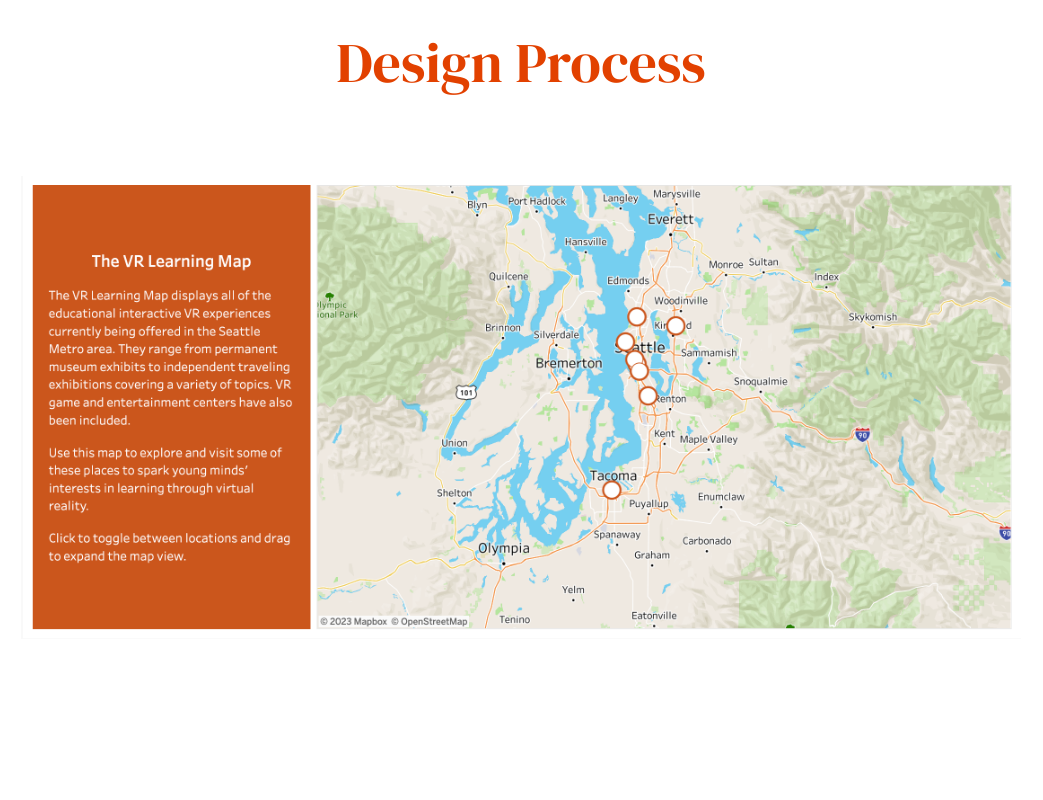
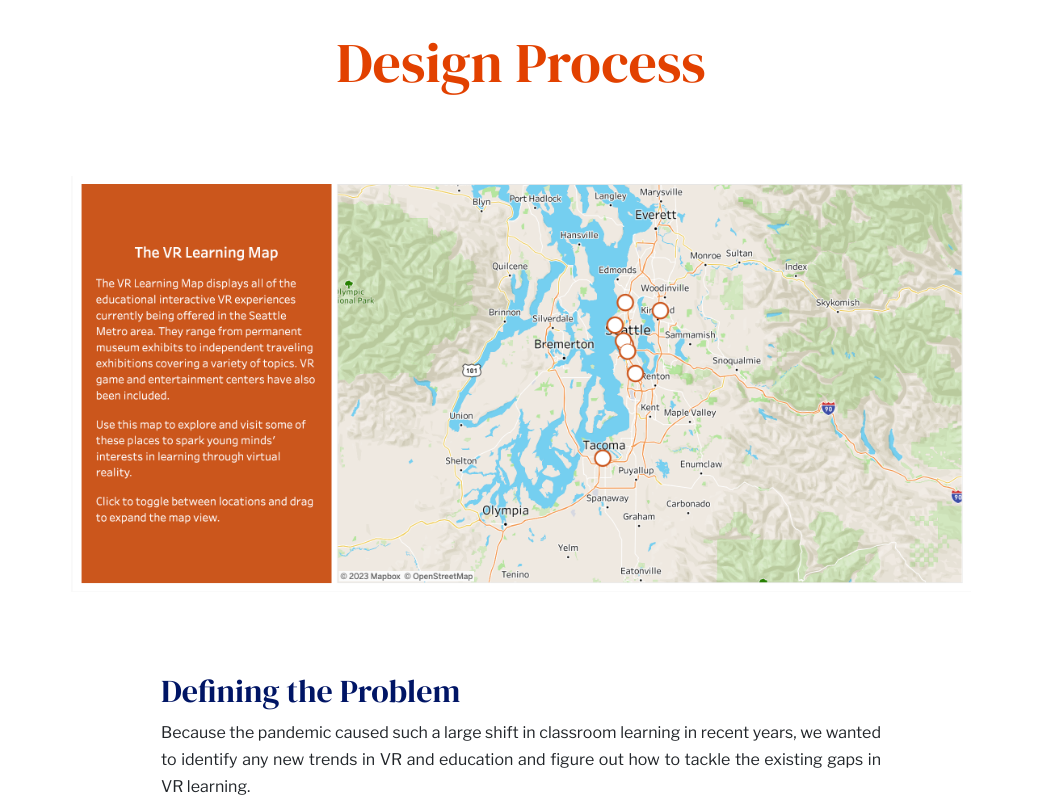
Before and after one commit to kvajjhula/kriti_portfolio, a React (Create React App) app: page /VRMap in a window 1280 px wide. Shown: the part 1292-2092 px from the top of the page, without its empty margins (119-1162 px from the left). Before the commit the page ends 1931 px from the top, so only its background shows below. Built offline with nearby package versions, Linux system fonts and the light colour scheme.

Commit message:
add defining the problem to vr and re-style context section playdate

```diff
--- a/src/components/PlayDate.js
+++ b/src/components/PlayDate.js
@@ -33,11 +33,8 @@ export function PlayDate(props) {
                             </MDBCol>
                             <MDBRow>
                                 <MDBCol className="group-members">
-                                    <h3>Group Members</h3>
-                                    <li>Kriti Vajjhula</li>
-                                    <li>Vega Jethani</li>
-                                    <li>Esha Bantwal</li>
-                                    <li>Sean Guevarra</li>
+                                    <h3>Team</h3>
+                                    Kriti Vajjhula, Vega Jethani, Esha Bantwal, Sean Guevarra
                                 </MDBCol>
                             </MDBRow>
                         </MDBRow>
--- a/src/components/VRMap.js
+++ b/src/components/VRMap.js
@@ -22,14 +22,14 @@ export function VRMap(props) {
                 <MDBCol md='8'>
                     <div className='pb-3'>
                         <h2>Context</h2>
-                        <p>The VR Learning Map was my primary project while working as an education technology intern at education research organization Foundry10 during the summer and fall of 2022. I worked on the edtech team which engaged in the research, programming and collaborative philanthropy across many different kinds of technologies used in education. I did research with VR hardware, software and emerging technologies like XR and adaptive learning. For this project, I worked primarily with educational VR.
-                            {/* The project goal was open ended towards the beginning and I was given a lot of creative freedom with the solutions and resources I could design.  */}
-                            Although I completed this project individually, I worked alongside another intern to do preliminary research into the problem space and identify what kind of products we wanted to design.</p>
+                        <p>The VR Learning Map was my primary project while working as an education technology intern at education research organization Foundry10 during the summer and fall of 2022. I worked on the edtech team which engaged in the research, programming and collaborative philanthropy across many different kinds of technologies used in education. I did research with VR hardware, software and emerging technologies like XR and adaptive learning. For this project, I worked primarily with educational VR. Although I completed this project individually, I worked alongside another intern to do preliminary research into the problem space.</p>
+
+                        {/* The project goal was open ended towards the beginning and I was given a lot of creative freedom with the solutions and resources I could design.  */}
                     </div>
                     <MDBRow>
                         <MDBCol md='6'>
                             <h2>Type/Timeline</h2>
-                            <p>Product Design<br/>Web Design<br/>7 months</p>
+                            <p>Product Design<br />Web Design<br />7 months</p>
                         </MDBCol>
                         <MDBCol md='6'>
                             <h2>Roles</h2>
@@ -51,6 +51,13 @@ export function VRMap(props) {
                 </div>
             </MDBRow>
 
+                <div id="problem-def-vr">
+                    <h2>Defining the Problem</h2>
+                    <p>Because the pandemic caused such a large shift in classroom learning in recent years, we wanted to identify any new trends in VR and education and figure out how to tackle the existing gaps in VR learning.</p>
+                </div>
+
+
+
 
 
 
--- a/src/index.css
+++ b/src/index.css
@@ -507,10 +507,27 @@ a:link {
   color: #e24100;
 }
 
-#vr-map-img img{
-  max-width: 1000px;
+#vr-map-img img {
+  max-width: 900px;
 }
 
 #vr-map-img {
   text-align: center;
 }
+
+#problem-def-vr {
+  margin-left: 14.5rem;
+  margin-right: 14.5rem;
+  margin-top: 5rem;
+  font-family: 'Libre Franklin', sans-serif;
+  padding-left: 3rem;
+  padding-right: 3rem;
+  text-align: justify;
+  line-height: 1.7rem;
+  margin-bottom: 8rem;
+}
+
+#problem-def-vr h2 {
+  font-family: 'DM Serif Display', serif;
+  color: #001565;
+}
```
